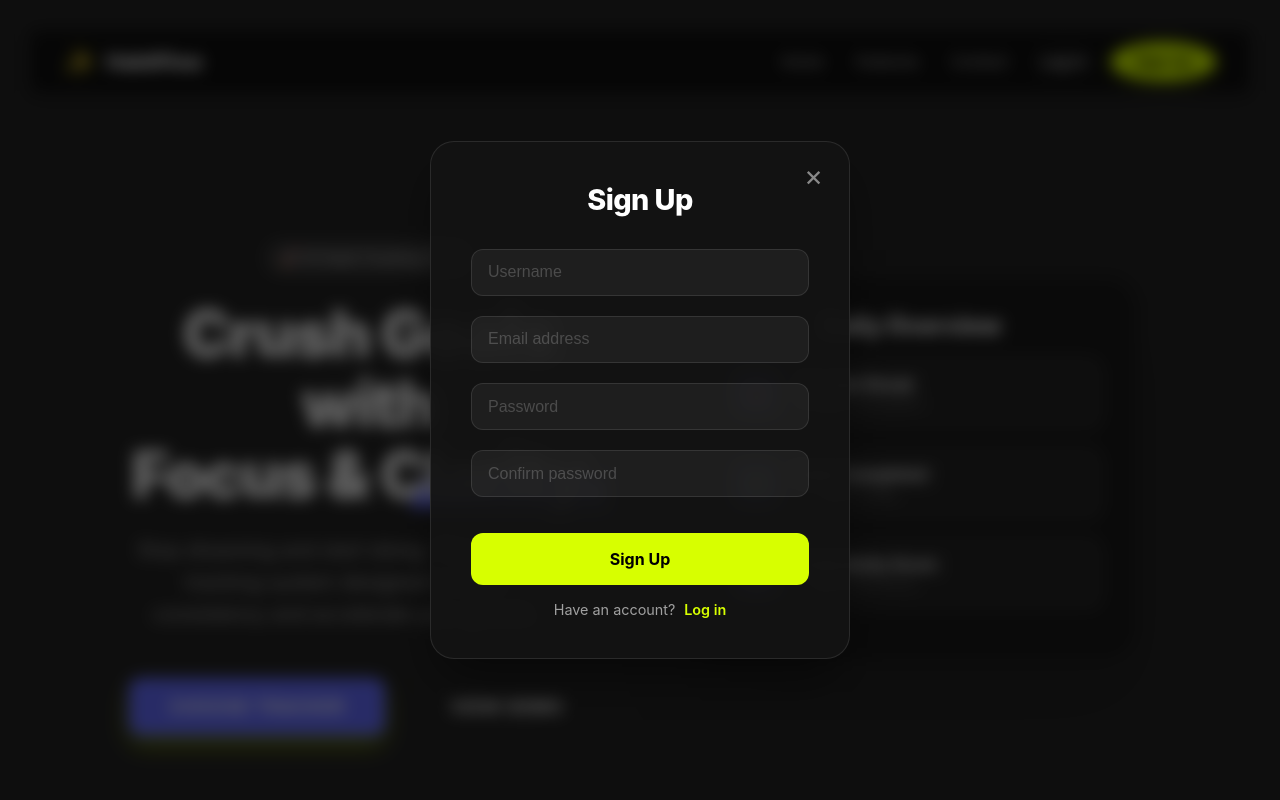
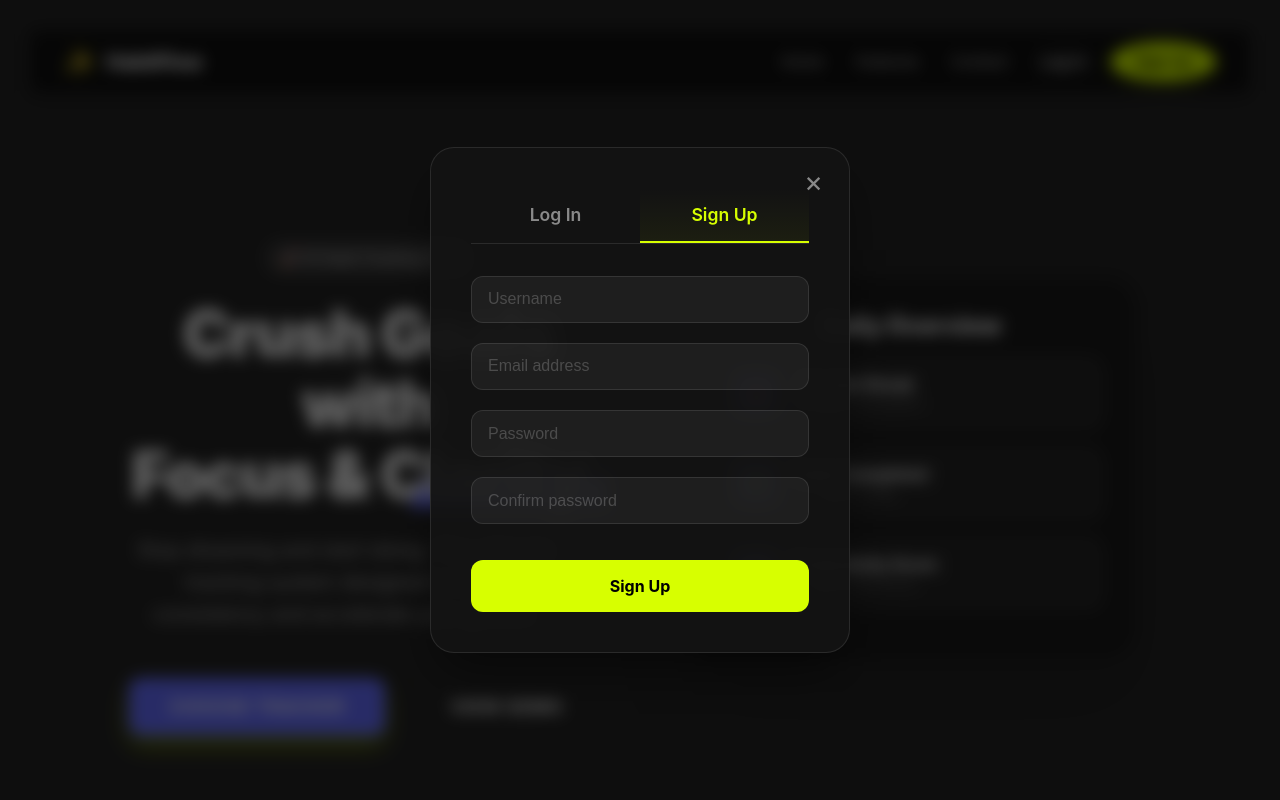
Before and after one commit to amitraj99053/Habit-Tracker-Frontend, a React (Vite) app: page / in a window 1280 px wide. Both pictures are taken after a click on the button "Sign Up". Shown: the top 800 px of the page. Built offline with nearby package versions, Linux system fonts and the light colour scheme; no server answers.

Commit message:
feat: add auth tabs and fix UI issues

```diff
--- a/src/components/SignUpModal.css
+++ b/src/components/SignUpModal.css
@@ -45,13 +45,41 @@
 }
 
 .modal-content h2 {
+    display: none;
+    /* Hide original header */
+}
+
+.auth-tabs {
+    display: flex;
     margin-bottom: 2rem;
-    text-align: center;
-    color: #fff;
+    border-bottom: 1px solid rgba(255, 255, 255, 0.1);
+}
+
+.auth-tab {
+    flex: 1;
+    background: none;
+    border: none;
+    padding: 1rem;
+    color: rgba(255, 255, 255, 0.5);
+    font-size: 1.1rem;
+    font-weight: 600;
+    cursor: pointer;
+    transition: all 0.3s ease;
+    border-bottom: 2px solid transparent;
     font-family: 'Inter', sans-serif;
-    font-weight: 800;
-    font-size: 1.8rem;
-    letter-spacing: -0.02em;
+}
+
+.auth-tab:hover {
+    color: rgba(255, 255, 255, 0.8);
+    background: rgba(255, 255, 255, 0.05);
+    /* Slight hover bg */
+}
+
+.auth-tab.active {
+    color: #D7FF00;
+    /* Neon Green */
+    border-bottom: 2px solid #D7FF00;
+    background: linear-gradient(to bottom, transparent, rgba(215, 255, 0, 0.05));
 }
 
 /* Subtitle removed */
@@ -146,24 +174,7 @@
     border: 1px solid rgba(22, 163, 74, 0.2);
 }
 
-/* Toggle Link Styling */
-.toggle-text {
-    color: rgba(255, 255, 255, 0.6);
-}
-
-.toggle-link {
-    color: #D7FF00 !important;
-    cursor: pointer;
-    font-weight: 600;
-    margin-left: 0.3rem;
-    text-decoration: none;
-    transition: opacity 0.2s;
-}
-
-.toggle-link:hover {
-    text-decoration: underline;
-    opacity: 0.8;
-}
+/* Toggle Link Removed */
 
 @keyframes fadeIn {
     from {
--- a/src/components/SignUpModal.jsx
+++ b/src/components/SignUpModal.jsx
@@ -89,7 +89,7 @@ const SignUpModal = ({ isOpen, onClose, initiallyLogin = false }) => {
         <div className="modal-overlay" onClick={onClose}>
             <div className="modal-content" onClick={e => e.stopPropagation()}>
                 <button className="close-btn" onClick={onClose}>&times;</button>
-                <h2>{isLogin ? 'Log In' : 'Sign Up'}</h2>
+                {/* Header replaced by Tabs */}
 
                 {error && (
                     <div className="error-message">
@@ -101,6 +101,21 @@ const SignUpModal = ({ isOpen, onClose, initiallyLogin = false }) => {
                         <span>✅</span> {success}
                     </div>
                 )}
+
+                <div className="auth-tabs">
+                    <button
+                        className={`auth-tab ${isLogin ? 'active' : ''}`}
+                        onClick={() => { setIsLogin(true); setError(''); setSuccess(''); }}
+                    >
+                        Log In
+                    </button>
+                    <button
+                        className={`auth-tab ${!isLogin ? 'active' : ''}`}
+                        onClick={() => { setIsLogin(false); setError(''); setSuccess(''); }}
+                    >
+                        Sign Up
+                    </button>
+                </div>
 
                 <form onSubmit={handleSubmit}>
                     {!isLogin && (
@@ -160,16 +175,6 @@ const SignUpModal = ({ isOpen, onClose, initiallyLogin = false }) => {
                     )}
 
                     <button type="submit" className="submit-btn">{isLogin ? 'Log In' : 'Sign Up'}</button>
-
-                    <div className="toggle-text" style={{ textAlign: 'center', marginTop: '1rem', fontSize: '0.9rem' }}>
-                        {isLogin ? "New here? " : "Have an account? "}
-                        <span
-                            className="toggle-link"
-                            onClick={toggleMode}
-                        >
-                            {isLogin ? 'Sign up' : 'Log in'}
-                        </span>
-                    </div>
                 </form>
             </div>
         </div>
```
